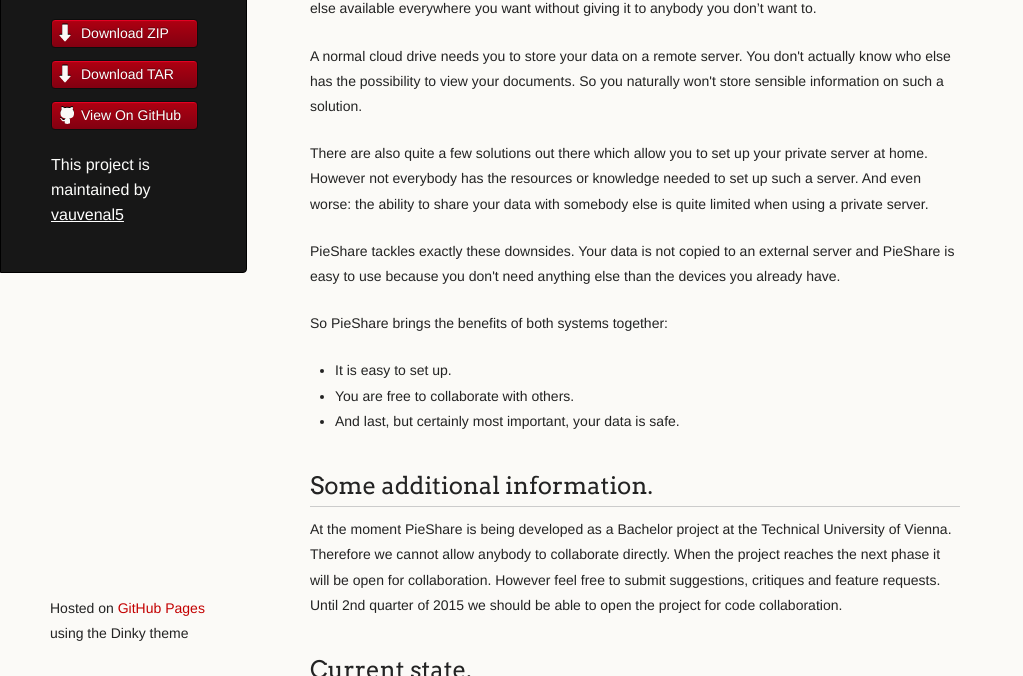
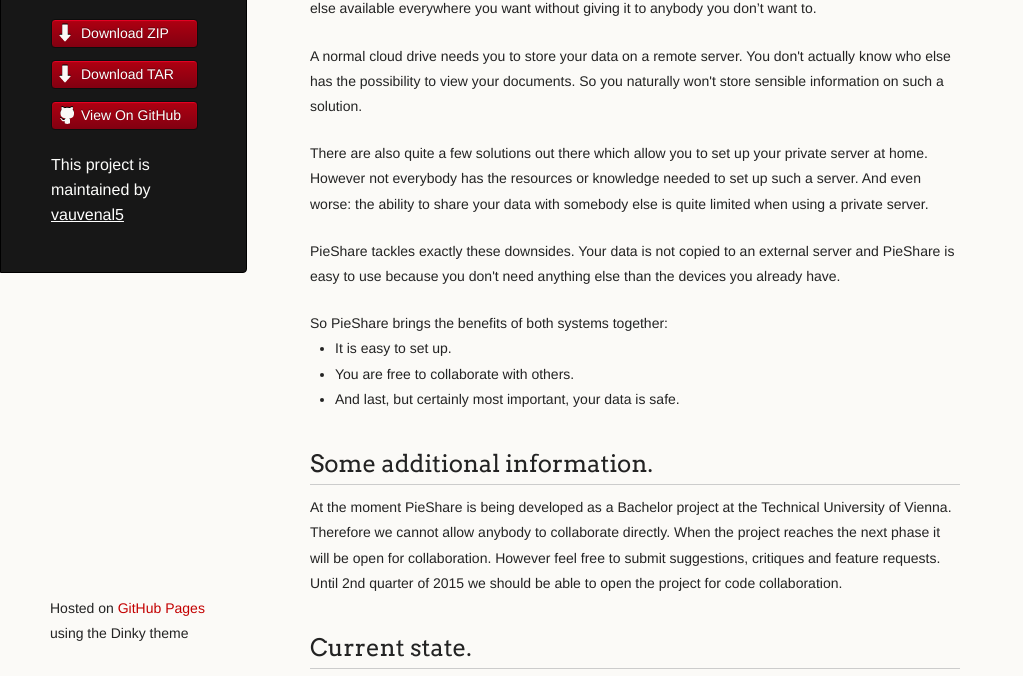
Before and after one commit to vauvenal5/pieShare, a plain HTML site: page index.html in a window 1280 px wide. Shown: the part 122-798 px from the top of the page, without its empty margins (0-1023 px from the left). Drawn offline with Linux system fonts and the light colour scheme.

Commit message:
Update index.html

```diff
--- a/index.html
+++ b/index.html
@@ -41,8 +41,7 @@
 
 <p>PieShare tackles exactly these downsides. Your data is not copied to an external server and PieShare is easy to use because you don't need anything else than the devices you already have.</p>
 
-<p>So PieShare brings the benefits of both systems together: </p>
-
+So PieShare brings the benefits of both systems together:
 <ul>
 <li>It is easy to set up. </li>
 <li>You are free to collaborate with others. </li>
```
